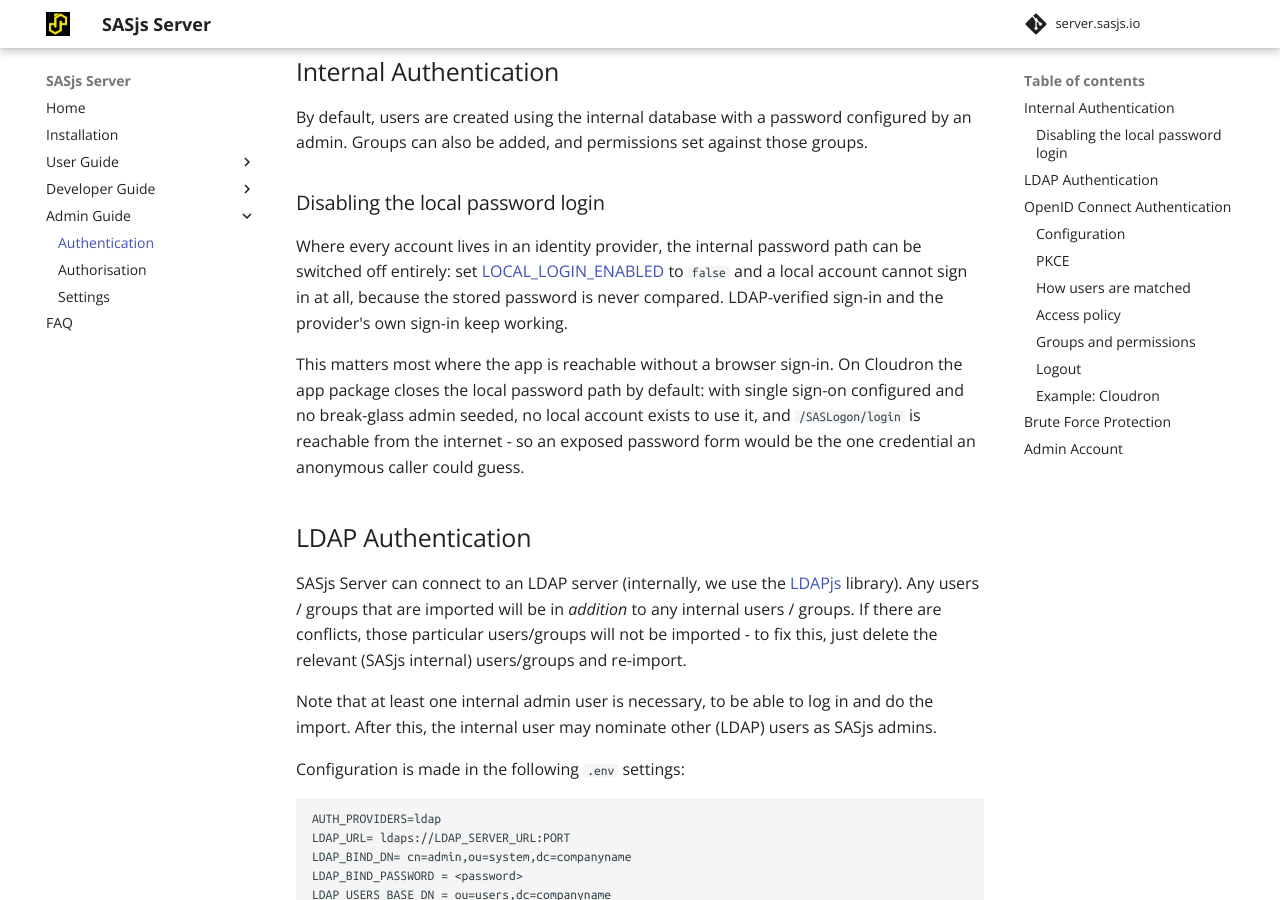
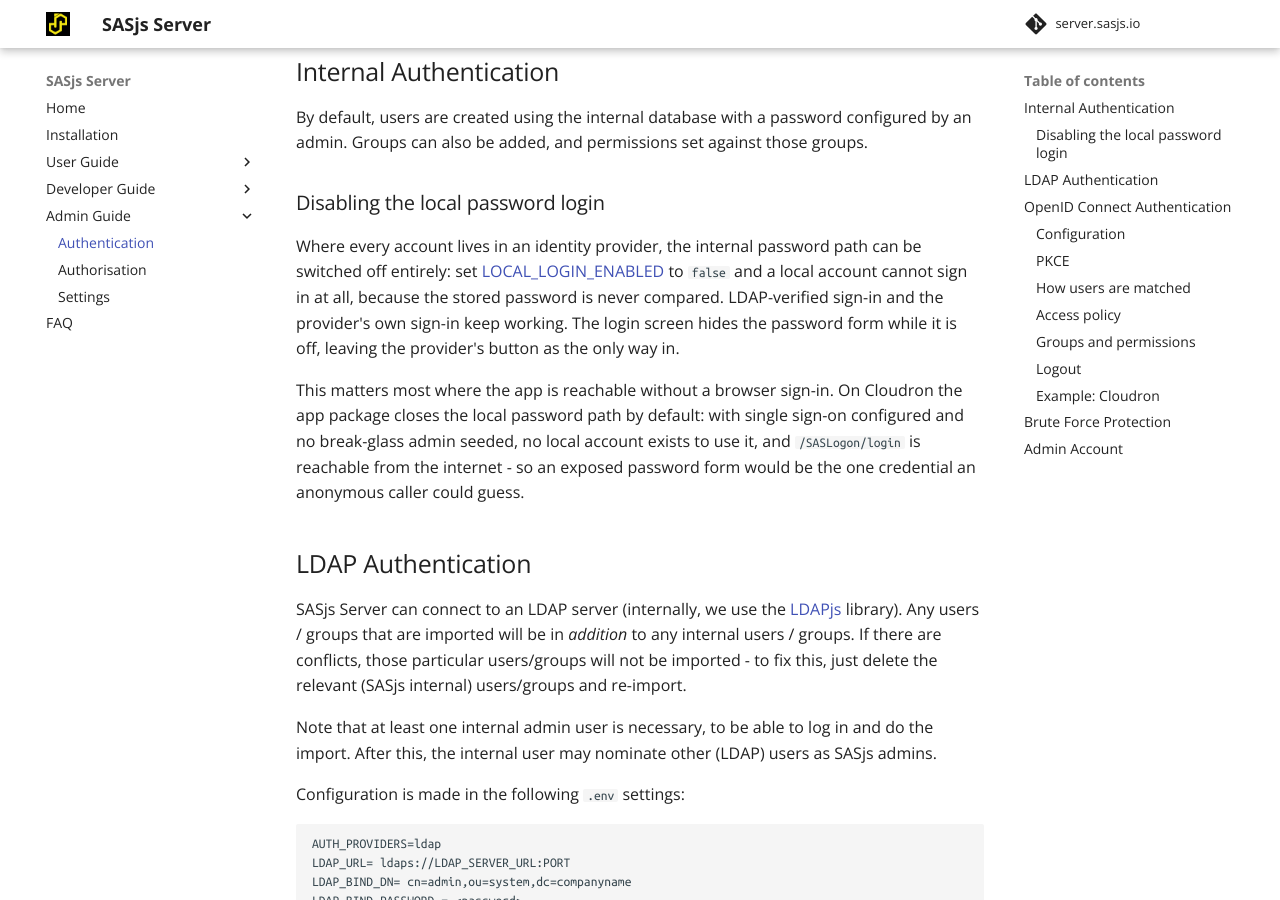
Before and after one commit to sasjs/server.sasjs.io, an MkDocs documentation site: the page built from docs/auth.md, in a window 1280 px wide and 900 px high, scrolled down 326 px. Built offline with MkDocs 1.6.1 and Material for MkDocs 9.7.7, drawn with Linux system fonts in a browser that asks for light colours; comment, search, counter and statistics services are not loaded.

Commit message:
docs: note that the login form follows LOCAL_LOGIN_ENABLED
sasjs/server#436 hides the password form when local sign-in is switched off,
so the settings reference and the auth page should say so rather than leaving
a reader to discover it.  The auth page's paragraph on closing the local
password path is the natural place for the consequence.

Rebased onto main after the group-policy and group-mirror docs merged, which
also corrected the Cloudron login model - this branch previously carried a
separate commit for that correction, and it is dropped here because main
already carries it.

Verified with a local mkdocs build plus the anchor check: 12 pages, 0 broken
fragment links.

```diff
--- a/docs/auth.md
+++ b/docs/auth.md
@@ -19,7 +19,7 @@ By default, users are created using the internal database with a password config
 
 ### Disabling the local password login
 
-Where every account lives in an identity provider, the internal password path can be switched off entirely: set [LOCAL_LOGIN_ENABLED](/settings/#local_login_enabled) to `false` and a local account cannot sign in at all, because the stored password is never compared.  LDAP-verified sign-in and the provider's own sign-in keep working.
+Where every account lives in an identity provider, the internal password path can be switched off entirely: set [LOCAL_LOGIN_ENABLED](/settings/#local_login_enabled) to `false` and a local account cannot sign in at all, because the stored password is never compared.  LDAP-verified sign-in and the provider's own sign-in keep working.  The login screen hides the password form while it is off, leaving the provider's button as the only way in.
 
 This matters most where the app is reachable without a browser sign-in.  On Cloudron the app package closes the local password path by default: with single sign-on configured and no break-glass admin seeded, no local account exists to use it, and `/SASLogon/login` is reachable from the internet - so an exposed password form would be the one credential an anonymous caller could guess.
 
```
Also changed, not shown: docs/settings.md (+2 -0 lines).
